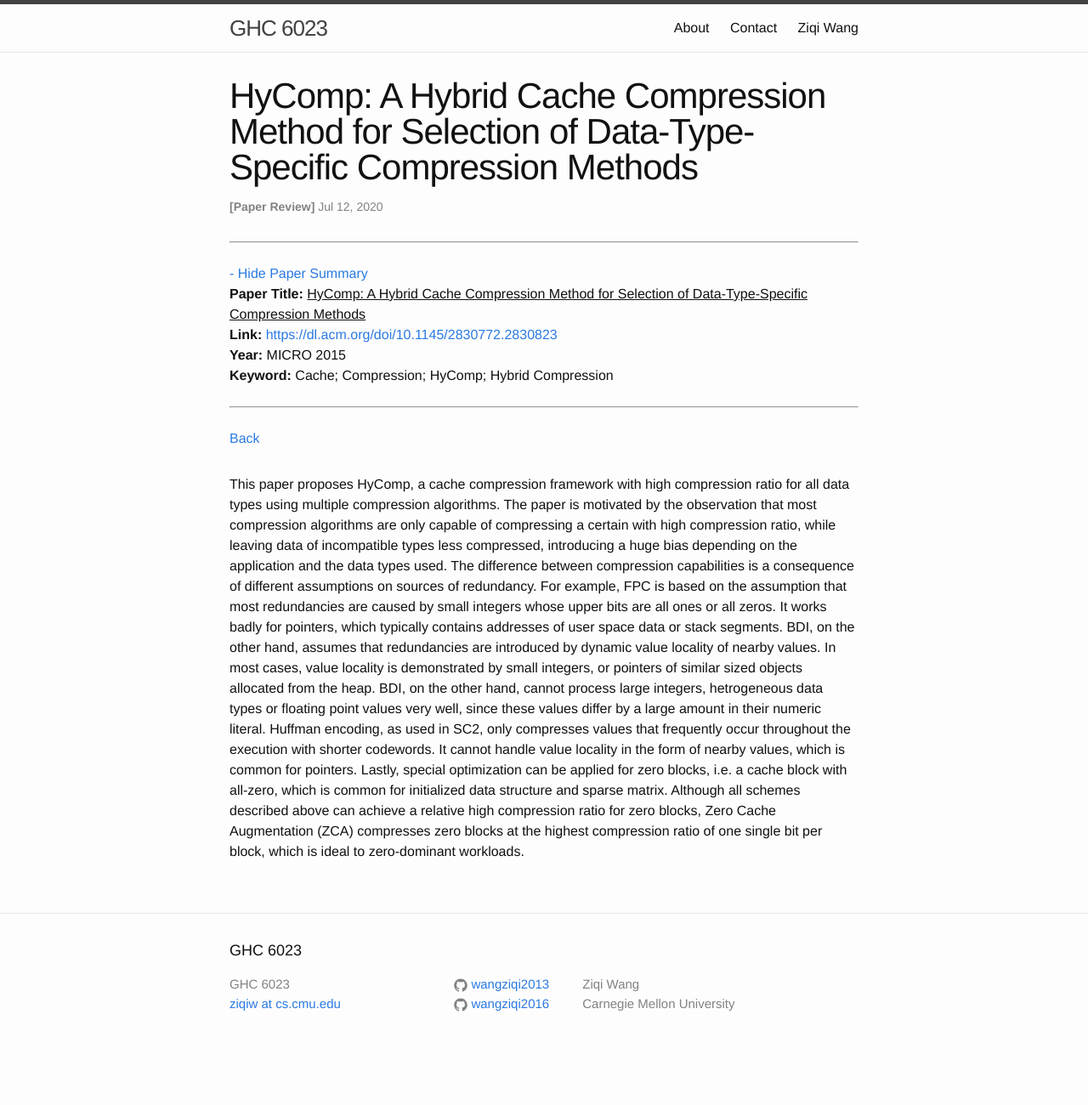
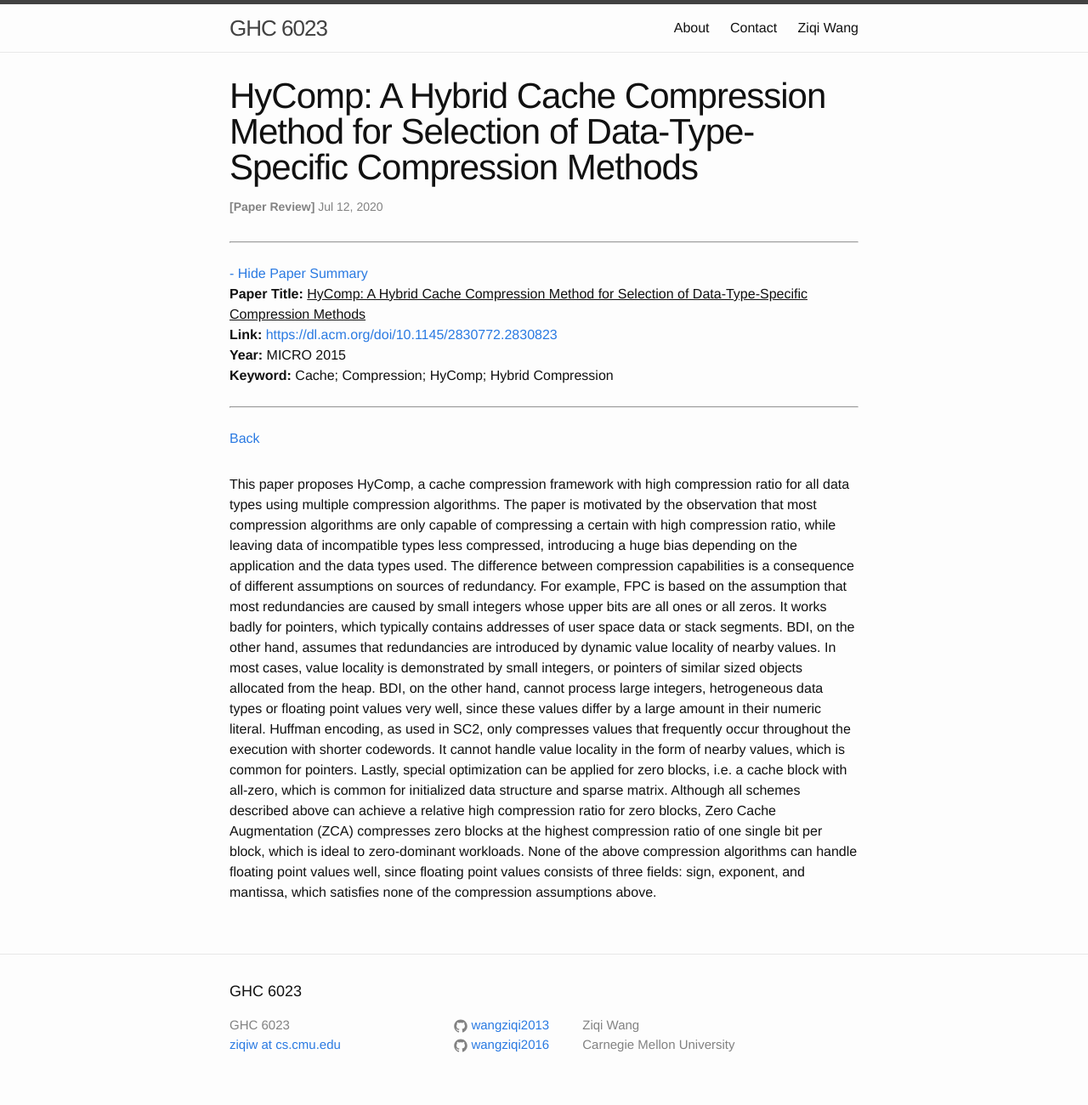
Before and after one commit to wangziqi2013/wangziqi2013.github.io, a Jekyll site: the page built from _posts/2020-07-12-hycomp.markdown, in a window 1280 px wide. Shown: the whole page at 85% size. Built offline with Jekyll 4.4.1, drawn with Linux system fonts in a browser that asks for light colours; before the commit the page ends 1252 px from its top, so only the background shows below that.

Commit message:
Adding fp

```diff
--- a/_posts/2020-07-12-hycomp.markdown
+++ b/_posts/2020-07-12-hycomp.markdown
@@ -28,4 +28,6 @@ shorter codewords. It cannot handle value locality in the form of nearby values,
 Lastly, special optimization can be applied for zero blocks, i.e. a cache block with all-zero, which is common for
 initialized data structure and sparse matrix. Although all schemes described above can achieve a relative high compression
 ratio for zero blocks, Zero Cache Augmentation (ZCA) compresses zero blocks at the highest compression ratio of one single
-bit per block, which is ideal to zero-dominant workloads.
+bit per block, which is ideal to zero-dominant workloads. None of the above compression algorithms can handle floating
+point values well, since floating point values consists of three fields: sign, exponent, and mantissa, which satisfies
+none of the compression assumptions above.
```
